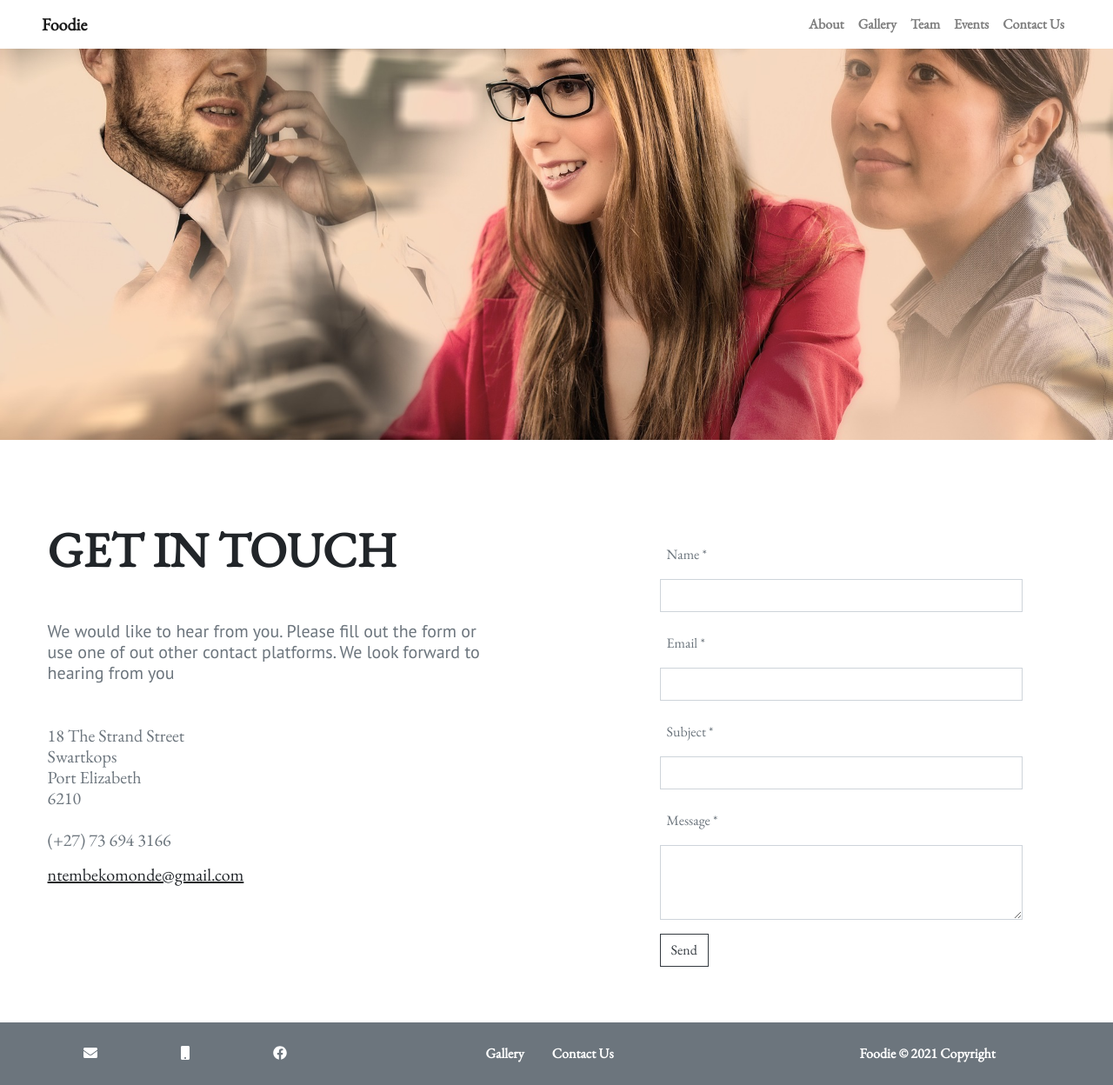
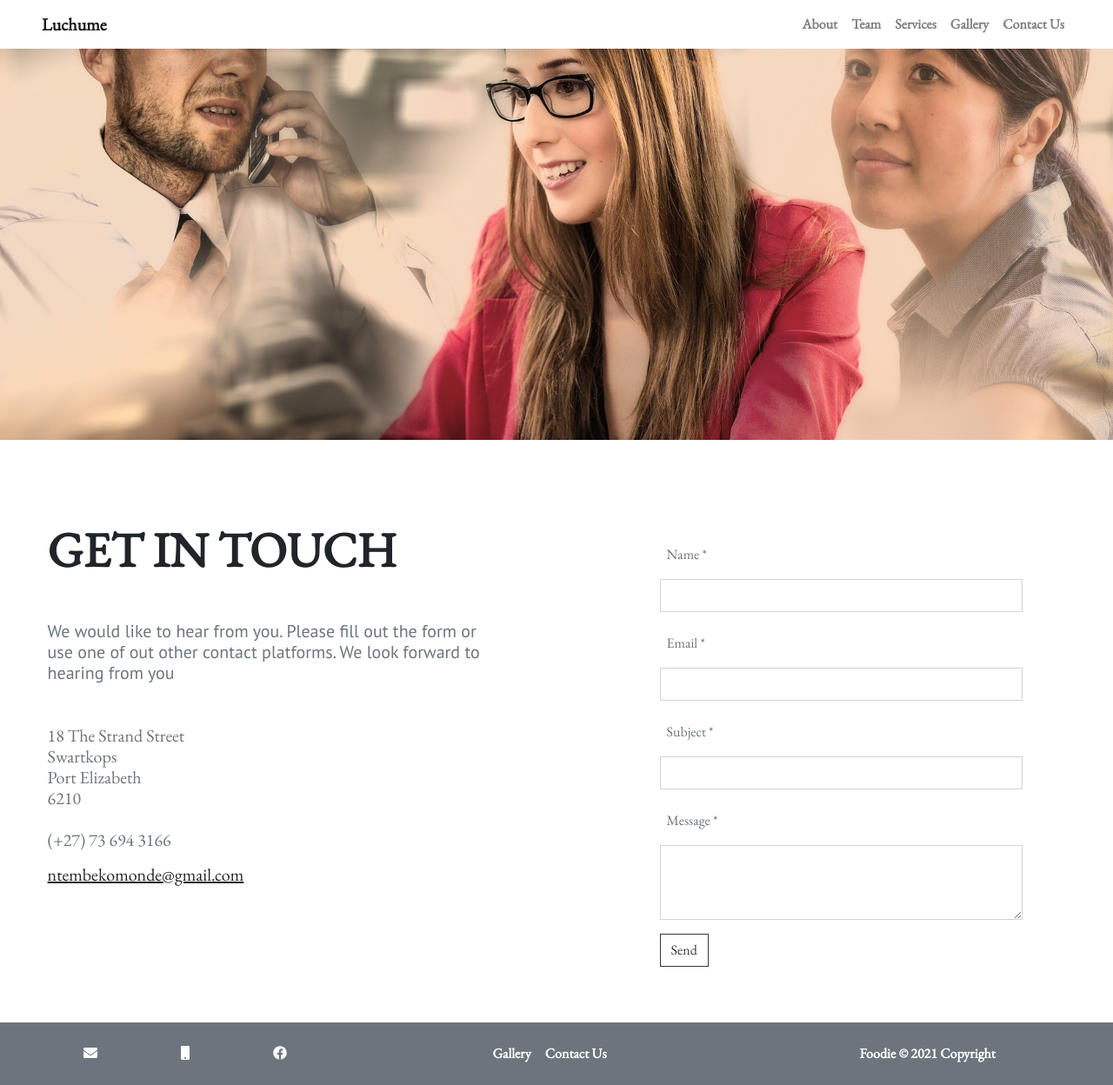
Before and after one commit to Xcose/foodie, a React (Create React App) app: page /#/contact in a window 1280 px wide. Shown: the whole page at 87% size. Built offline with nearby package versions, Linux system fonts and the light colour scheme.

Commit message:
Navigation re-order

```diff
--- a/src/App.css
+++ b/src/App.css
@@ -29,6 +29,9 @@ body,
 .main-heading {
 	font-family: "Audiowide", cursive;
 	color: yellow !important;
+}
+.subHeading {
+	letter-spacing: 3px;
 }
 .title,
 .title-2 {
--- a/src/Components/Events.jsx
+++ b/src/Components/Events.jsx
@@ -3,7 +3,7 @@ import John from "../Images/happy.jpg";
 
 const Events = () => {
 	return (
-		<div className="p-5 text-center m-5" id="event">
+		<div className="p-5 text-center m-5" id="service">
 			<p class="display-4 text-center my-5 font-weight-bold title">
 				<text className="px-lg-5">Whats the occassion?</text>
 			</p>
--- a/src/Components/Hero.jsx
+++ b/src/Components/Hero.jsx
@@ -21,7 +21,7 @@ const Hero = () => {
 				<div className="h-100 d-flex align-items-center justify-content-center justify-content-lg-center px-5 mx-5">
 					<div className="">
 						<fieldset className="p-5">
-							<legend className="subHeading text-white m-0 p-0">
+							<legend className="subHeading h3 text-white m-0 p-0">
 								For the love of food
 							</legend>
 							<h1 className="display-1 main-heading font-weight-bold px-0">
--- a/src/Shared/Footer.jsx
+++ b/src/Shared/Footer.jsx
@@ -33,13 +33,11 @@ function Footer() {
 				</div>
 				<div className="col-12 col-lg-4 m-0">
 					<div className="mt-4 text-center">
-						<Link to="/gallery">
-							<b className="font-weight-bold text-white mx-2 pr-3">Gallery</b>
+						<Link to="/gallery" className="text-decoration-none">
+							<b className="font-weight-bold text-white pr-3">Gallery</b>
 						</Link>
-						<Link to="/contact">
-							<b className="font-weight-bold text-white mx-2 pr-3">
-								Contact Us
-							</b>
+						<Link to="/contact" className="text-decoration-none">
+							<b className="font-weight-bold text-white pr-3">Contact Us</b>
 						</Link>
 					</div>
 				</div>
--- a/src/Shared/Navigation.jsx
+++ b/src/Shared/Navigation.jsx
@@ -52,7 +52,7 @@ const Navigation = ({ home }) => {
 							style={{ width: "8%" }}
 							className="m-0"
 						/> */}
-					<b>Foodie</b>
+					<b>Luchume</b>
 				</NavbarBrand>
 			</Link>
 			<NavbarToggler className="text-white" onClick={toggle} color="light" />
@@ -63,19 +63,19 @@ const Navigation = ({ home }) => {
 							<NavLink className={classText}>About</NavLink>
 						</NavItem>
 					</HashLink>
-					<HashLink to="/gallery/#gallery">
-						<NavItem>
-							<NavLink className={classText}>Gallery</NavLink>
-						</NavItem>
-					</HashLink>
 					<HashLink to="/#team">
 						<NavItem>
 							<NavLink className={classText}>Team</NavLink>
 						</NavItem>
 					</HashLink>
-					<HashLink to="/#event">
+					<HashLink to="/#service">
 						<NavItem>
-							<NavLink className={classText}>Events</NavLink>
+							<NavLink className={classText}>Services</NavLink>
+						</NavItem>
+					</HashLink>
+					<HashLink to="/gallery/#gallery">
+						<NavItem>
+							<NavLink className={classText}>Gallery</NavLink>
 						</NavItem>
 					</HashLink>
 					<HashLink to="/contact">
```
